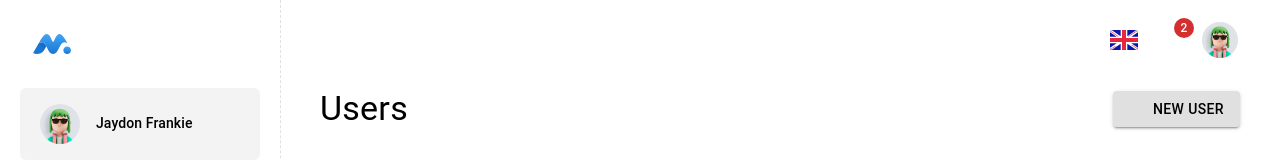
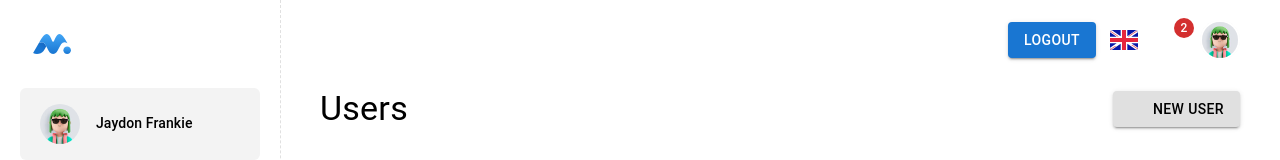
Before and after one commit to vnthiendang/booking-party-system, a React (Create React App) app in the folder Fe/: page /user in a window 1280 px wide. Shown: the top 160 px of the page. Built offline with nearby package versions, Linux system fonts and the light colour scheme; sample sign-in values are in the browser's storage; some icons are missing.

Commit message:
ADD: config port

```diff
--- a/Fe/src/layout/dashboard/header.jsx
+++ b/Fe/src/layout/dashboard/header.jsx
@@ -18,6 +18,7 @@ import { NAV, HEADER } from "./config-layout";
 import AccountPopover from "./common/account-popover";
 import LanguagePopover from "./common/language-popover";
 import NotificationsPopover from "./common/notifications-popover";
+import { Button } from "@mui/material";
 
 // ----------------------------------------------------------------------
 
@@ -39,6 +40,15 @@ export default function Header({ onOpenNav }) {
       <Box sx={{ flexGrow: 1 }} />
 
       <Stack direction="row" alignItems="center" spacing={1}>
+        <Button
+          variant="contained"
+          onClick={() => {
+            localStorage.clear();
+            window.location.reload();
+          }}
+        >
+          Logout
+        </Button>
         <LanguagePopover />
         <NotificationsPopover />
         <AccountPopover />
--- a/Fe/src/sections/login/login-view.jsx
+++ b/Fe/src/sections/login/login-view.jsx
@@ -66,8 +66,9 @@ export default function LoginView() {
         transition: Bounce,
       });
 
+      checkRole(res?.role);
       setDisableBtnLogin(false);
-      checkRole(res?.role);
+      window.location.reload();
     } catch (error) {
       setDisableBtnLogin(false);
       toast.error("🦄 Something went wrong!", {
```
Also changed, not shown: 1 other file (tests, documents, lock files or other folders).
